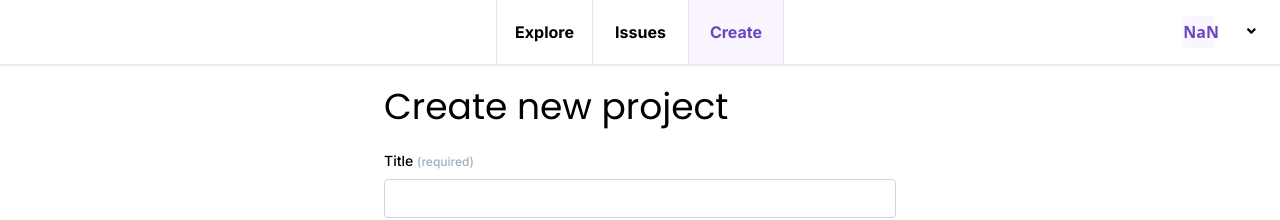
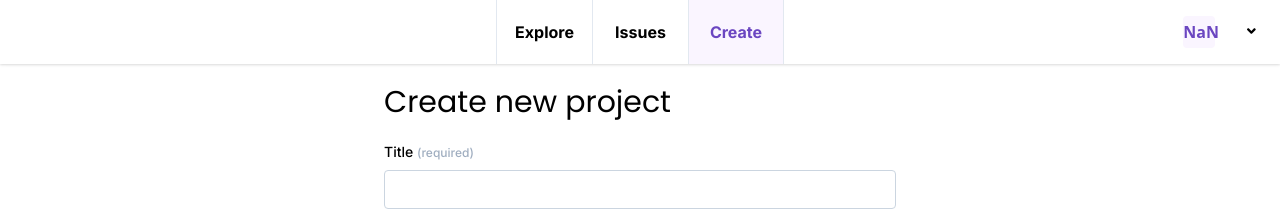
Before and after one commit to joshiprashanthd/startup, a React app in the folder root/frontend/: page /create in a window 1280 px wide. Shown: the top 220 px of the page. Built offline with nearby package versions, Linux system fonts and the light colour scheme; no server answers.

Commit message:
STYLE: Change font size of heading

```diff
--- a/root/frontend/src/pages/create-page/index.tsx
+++ b/root/frontend/src/pages/create-page/index.tsx
@@ -50,7 +50,7 @@ export const CreatePage = function (props: any) {
     <Page>
       <Navbar selected="create" />
       <div className="w-2/5 mx-auto">
-        <h1 className="text-4xl font-display">Create new project</h1>
+        <h1 className="text-3xl font-display">Create new project</h1>
         <InputField
           label="Title"
           secondaryLabel="(required)"
```
